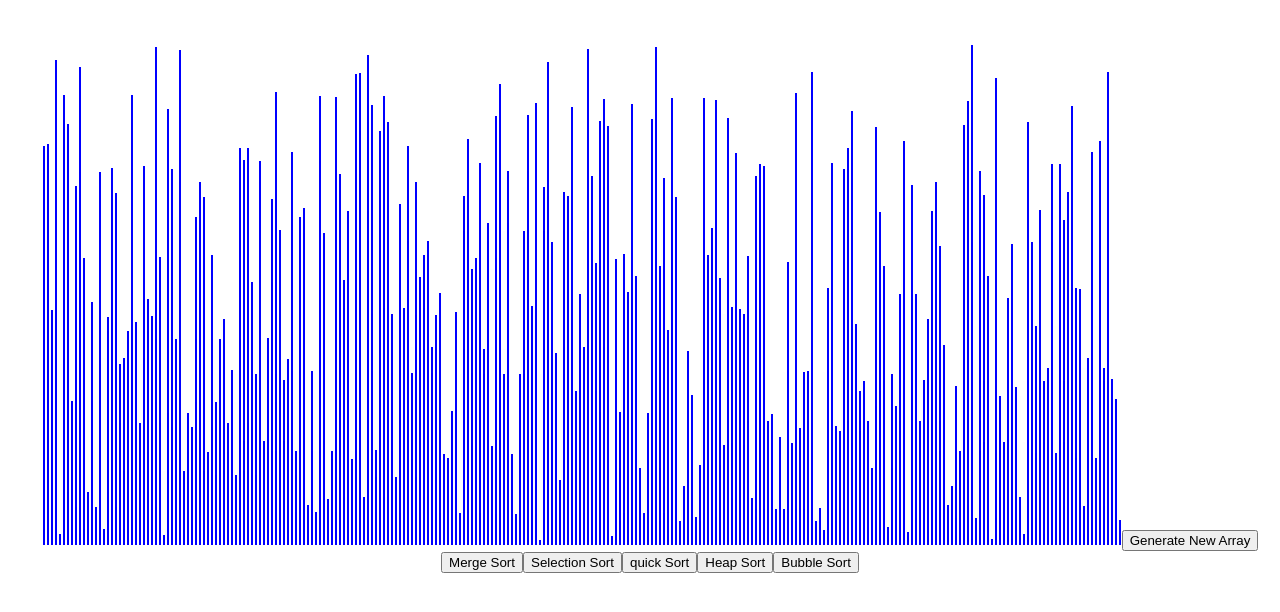
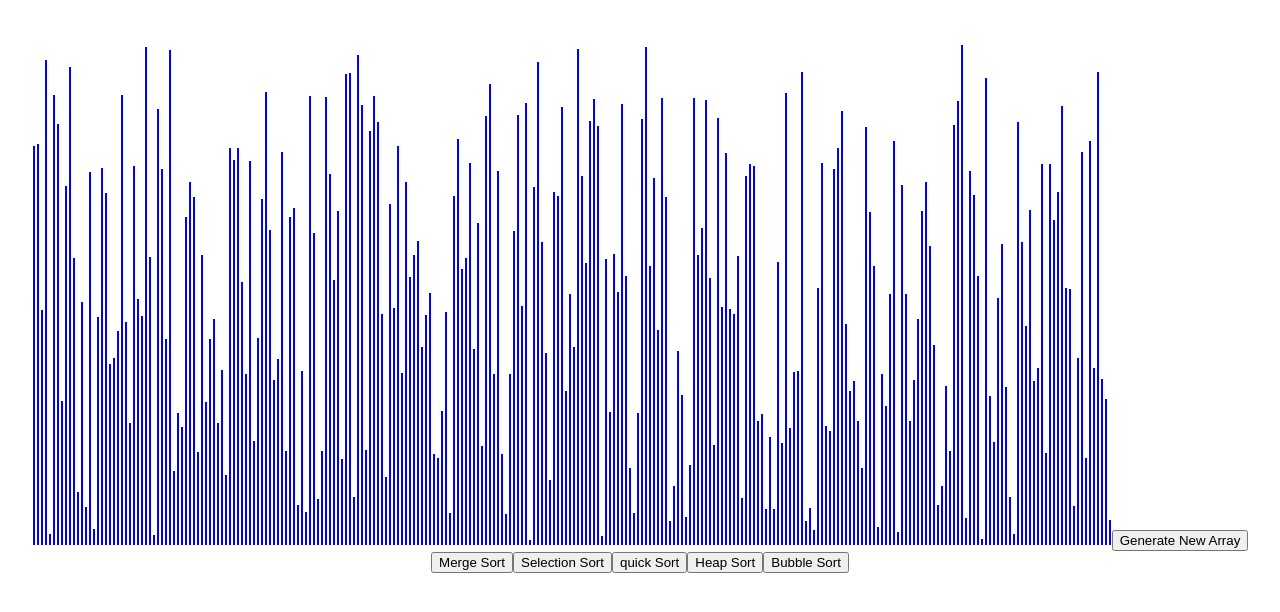
Before and after one commit to gvsankirtana/sorting-visualizer, a React (Create React App) app: page / in a window 1280 px wide. Shown: the top 612 px of the page. Built offline with nearby package versions, Linux system fonts and the light colour scheme.

Commit message:
Add files via upload

```diff
--- a/src/SortingVisualizer/SortingVisualizer.css
+++ b/src/SortingVisualizer/SortingVisualizer.css
@@ -1,6 +1,6 @@
 .array-container {
   position: absolute;
-  left:20px;
+  left:0px;
   top: 45px;
 }
 
```
